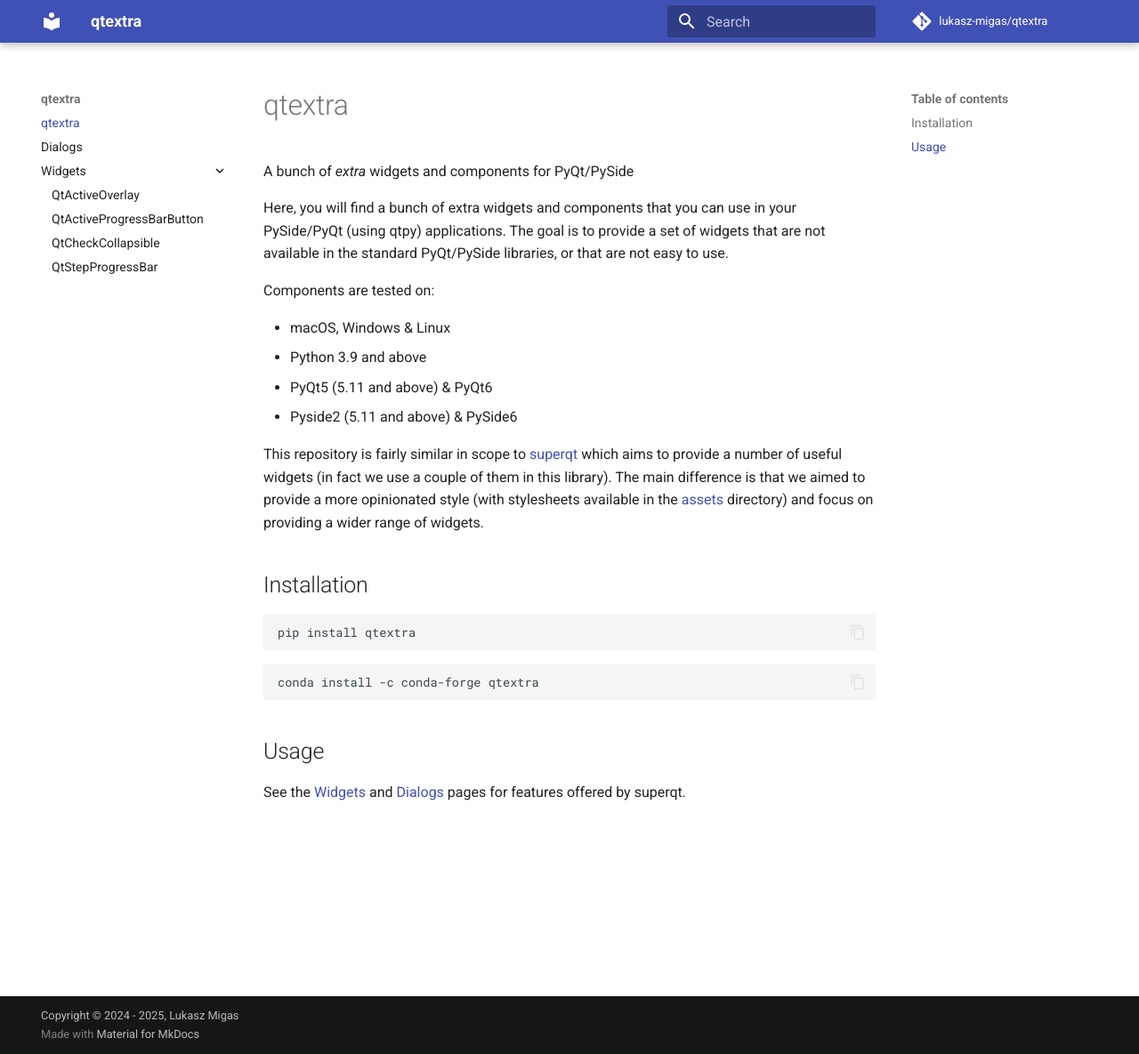
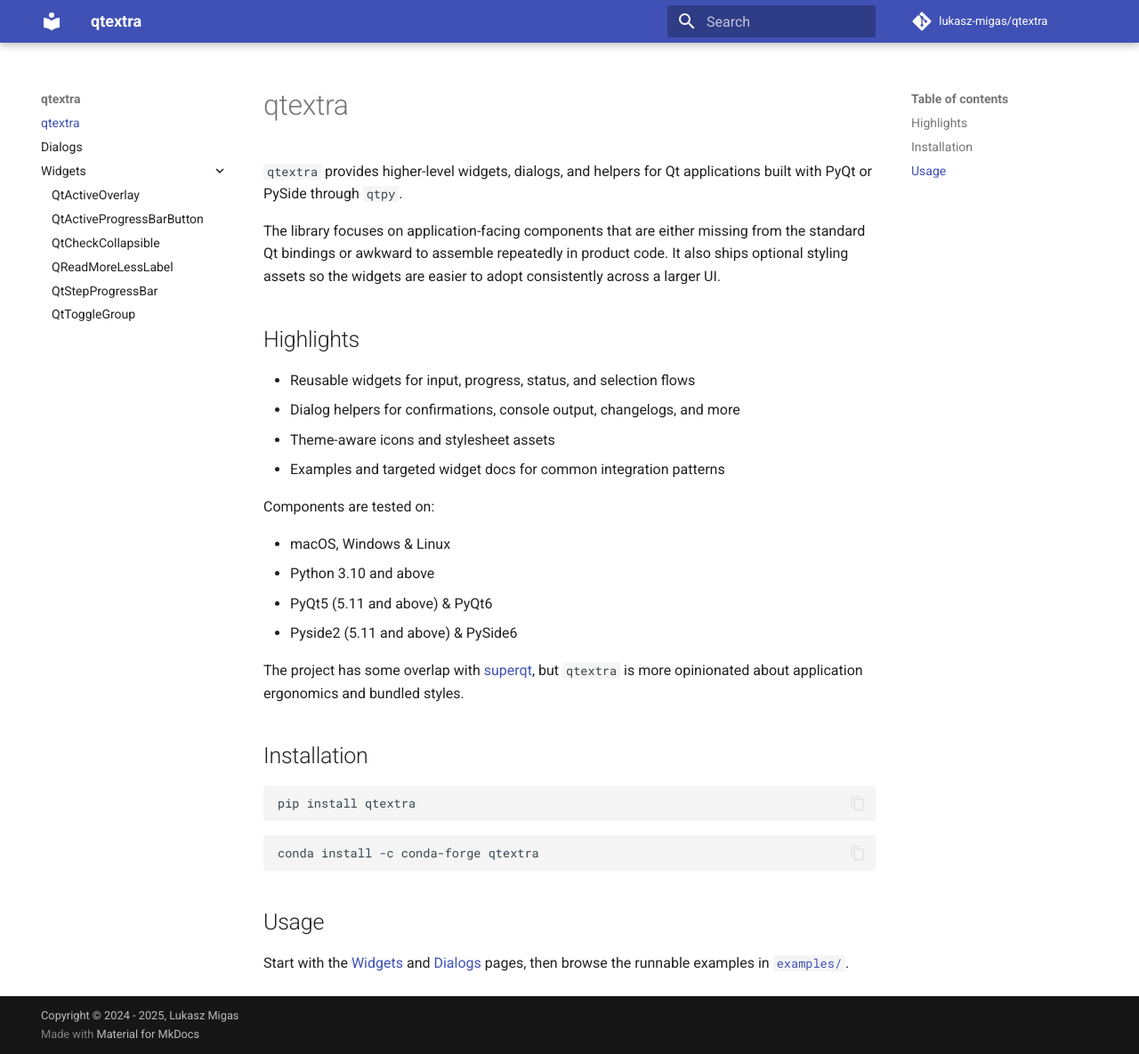
Before and after one commit to lukasz-migas/qtextra, an MkDocs documentation site: the page built from docs/index.md, in a window 1280 px wide and 1185 px high. Shown: the whole window at 89% size. Built offline with MkDocs 1.6.1 and Material for MkDocs 9.7.7, drawn with Linux system fonts in a browser that asks for light colours; comment, search, counter and statistics services are not loaded.

Commit message:
Few fixes

```diff
--- a/docs/index.md
+++ b/docs/index.md
@@ -1,22 +1,30 @@
 # qtextra
 
-A bunch of *extra* widgets and components for PyQt/PySide
+`qtextra` provides higher-level widgets, dialogs, and helpers for Qt
+applications built with PyQt or PySide through `qtpy`.
 
-Here, you will find a bunch of extra widgets and components that you can use in your PySide/PyQt (using qtpy) applications.
-The goal is to provide a set of widgets that are not available in the standard PyQt/PySide libraries, or that are not easy to use.
+The library focuses on application-facing components that are either missing
+from the standard Qt bindings or awkward to assemble repeatedly in product
+code. It also ships optional styling assets so the widgets are easier to adopt
+consistently across a larger UI.
+
+## Highlights
+
+- Reusable widgets for input, progress, status, and selection flows
+- Dialog helpers for confirmations, console output, changelogs, and more
+- Theme-aware icons and stylesheet assets
+- Examples and targeted widget docs for common integration patterns
 
 Components are tested on:
 
 - macOS, Windows & Linux
-- Python 3.9 and above
+- Python 3.10 and above
 - PyQt5 (5.11 and above) & PyQt6
 - Pyside2 (5.11 and above) & PySide6
 
-
-This repository is fairly similar in scope to [superqt](https://github.com/pyapp-kit/superqt) which aims to provide a number of useful
-widgets (in fact we use a couple of them in this library). The main difference is that we aimed to provide a more opinionated
-style (with stylesheets available in the [assets](src/qtextra/assets/stylesheets) directory) and focus on providing a wider
-range of widgets.
+The project has some overlap with [superqt](https://github.com/pyapp-kit/superqt),
+but `qtextra` is more opinionated about application ergonomics and bundled
+styles.
 
 ## Installation
 
@@ -30,4 +38,5 @@ conda install -c conda-forge qtextra
 
 ## Usage
 
-See the [Widgets](./widgets/index.md) and [Dialogs](./dialogs/index.md) pages for features offered by superqt.
+Start with the [Widgets](./widgets/index.md) and [Dialogs](./dialogs/index.md)
+pages, then browse the runnable examples in [`examples/`](../examples).
```
Also changed, not shown: README.md (+58 -20 lines), docs/dialogs/index.md (+19 -0 lines), docs/widgets/index.md (+25 -0 lines), docs/widgets/qt_collapsible.md (+17 -11 lines), docs/widgets/qt_label_read_more.md (added, +41 -0 lines), docs/widgets/qt_toggle_group.md (added, +42 -0 lines), 6 other files.
